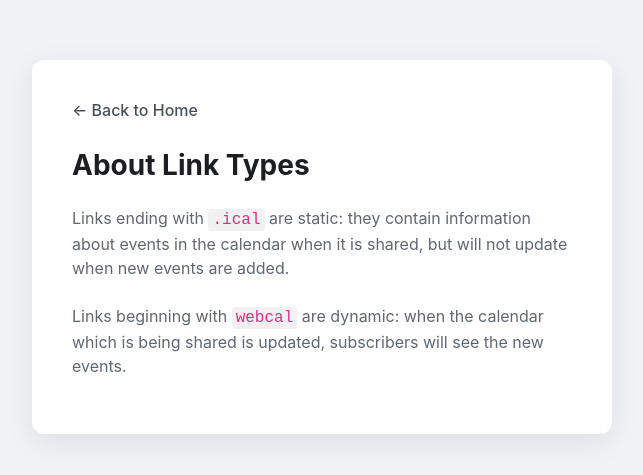
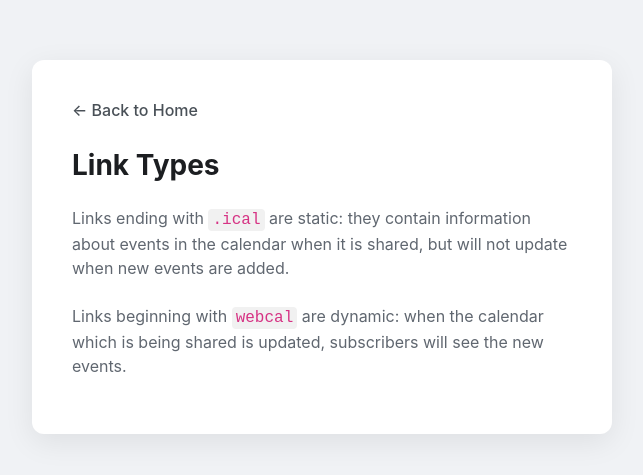
Before and after one commit to IndigoLuksch/hidemycalendar, a plain HTML site: page frontend/link-types.html in a window 1280 px wide. Shown: the part 153-628 px from the top of the page, without its empty margins (318-961 px from the left). Drawn offline with Linux system fonts and the light colour scheme.

Commit message:
Update link-types.html

```diff
--- a/frontend/link-types.html
+++ b/frontend/link-types.html
@@ -9,7 +9,7 @@
 <body>
     <main class="info-page">
         <a href="index.html" class="back-link">← Back to Home</a>
-        <h1>About Link Types</h1>
+        <h1>Link Types</h1>
 
         <p>
             Links ending with <code>.ical</code> are static: they contain information about events in the calendar when it is shared, but will not update when new events are added.
```
